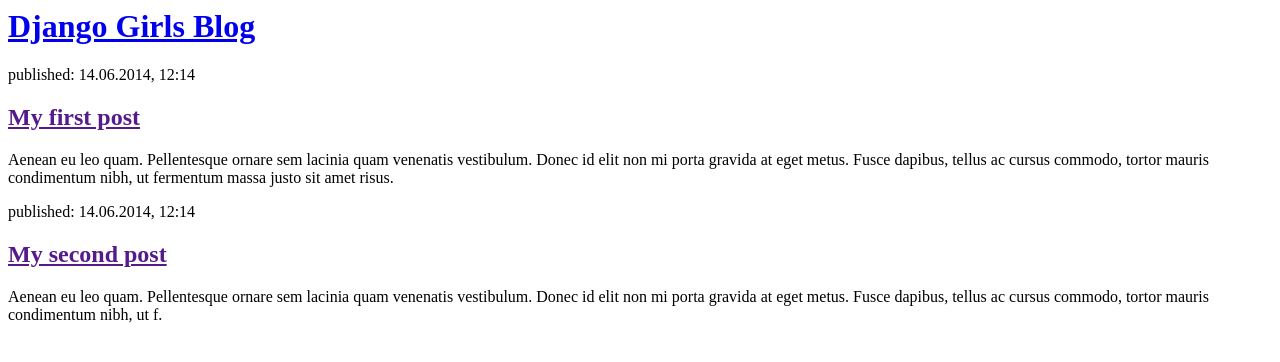
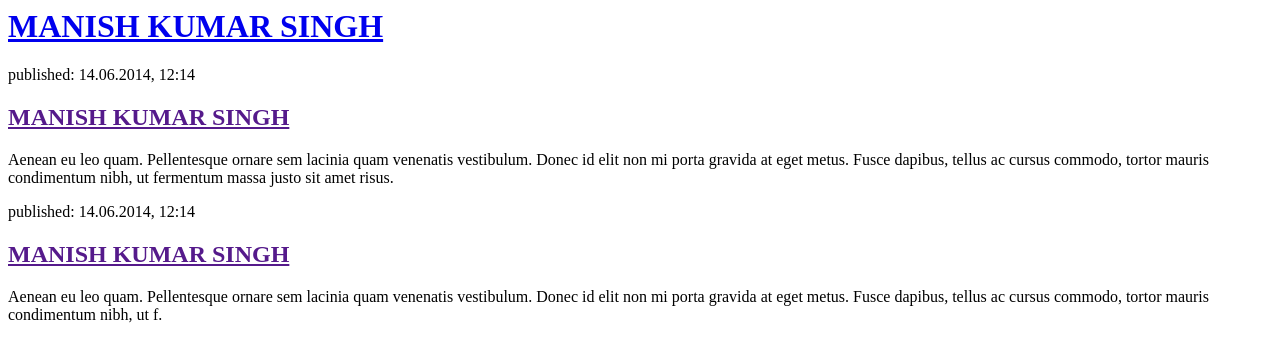
Before and after one commit to manoera262/my-first-blog, a Django app: page / in a window 1280 px wide. Shown: the top 362 px of the page. Run offline with Django 3.2, Linux system fonts and the light colour scheme.

Commit message:
my third commit

```diff
--- a/mysite/blog/templates/blog/post_list.html
+++ b/mysite/blog/templates/blog/post_list.html
@@ -1,21 +1,21 @@
 <html>
     <head>
-        <title>Django Girls blog</title>
+        <title>MANISH KUMAR SINGH</title>
     </head>
     <body>
         <div>
-            <h1><a href="/">Django Girls Blog</a></h1>
+            <h1><a href="/">MANISH KUMAR SINGH</a></h1>
         </div>
 
         <div>
             <p>published: 14.06.2014, 12:14</p>
-            <h2><a href="">My first post</a></h2>
+            <h2><a href="">MANISH KUMAR SINGH</a></h2>
             <p>Aenean eu leo quam. Pellentesque ornare sem lacinia quam venenatis vestibulum. Donec id elit non mi porta gravida at eget metus. Fusce dapibus, tellus ac cursus commodo, tortor mauris condimentum nibh, ut fermentum massa justo sit amet risus.</p>
         </div>
 
         <div>
             <p>published: 14.06.2014, 12:14</p>
-            <h2><a href="">My second post</a></h2>
+            <h2><a href="">MANISH KUMAR SINGH</a></h2>
             <p>Aenean eu leo quam. Pellentesque ornare sem lacinia quam venenatis vestibulum. Donec id elit non mi porta gravida at eget metus. Fusce dapibus, tellus ac cursus commodo, tortor mauris condimentum nibh, ut f.</p>
         </div>
     </body>
```
